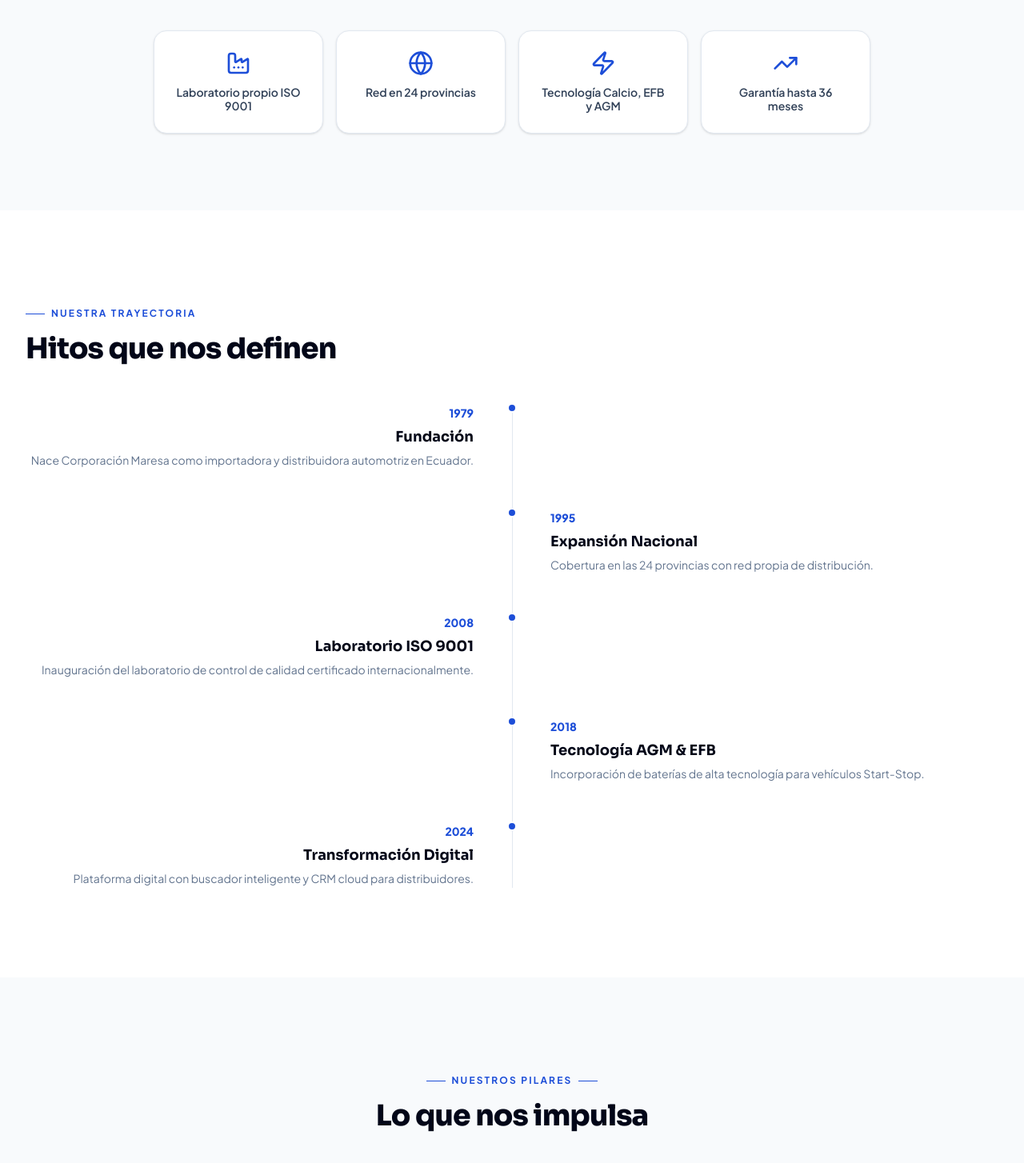
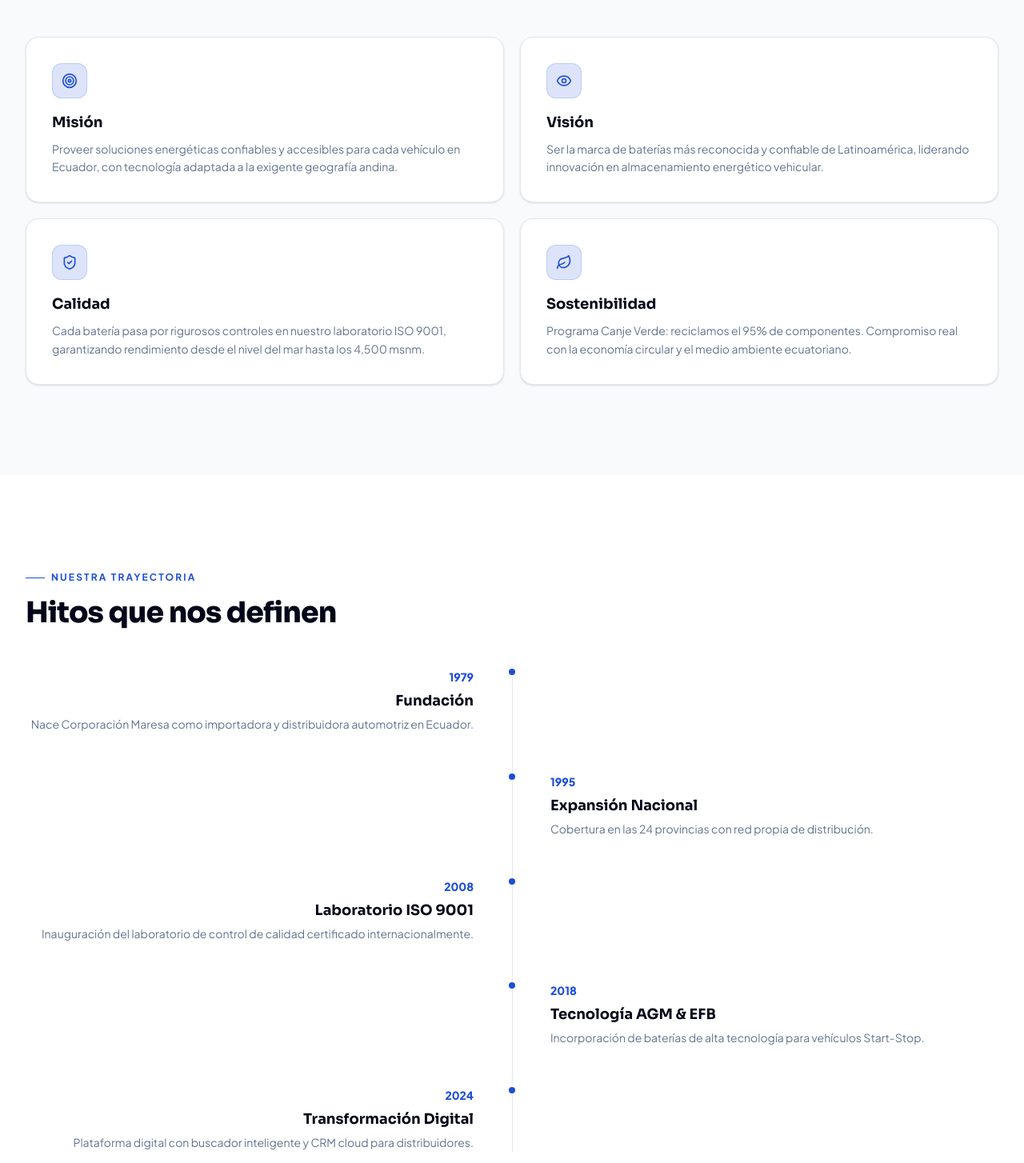
Before and after one commit to pablofgarciaf/baterias-project, a Next.js app: page /nosotros in a window 1280 px wide. Shown: the part 996-2450 px from the top of the page at 80% size. Built offline with nearby package versions, Linux system fonts and the light colour scheme.

Commit message:
fix(nosotros): format code and fix formatting issues from user edits

```diff
--- a/src/app/(site)/nosotros/NosotrosClient.tsx
+++ b/src/app/(site)/nosotros/NosotrosClient.tsx
@@ -1,8 +1,8 @@
-'use client';
+"use client";
 
-import { useTheme } from '@/context/ThemeContext';
-import { useSiteContent } from '@/context/SiteContentContext';
-import { motion } from 'motion/react';
+import { useTheme } from "@/context/ThemeContext";
+import { useSiteContent } from "@/context/SiteContentContext";
+import { motion } from "motion/react";
 import {
   Battery,
   Target,
@@ -17,41 +17,77 @@ import {
   Globe,
   TrendingUp,
   CheckCircle2,
-} from 'lucide-react';
+} from "lucide-react";
 
 const stats = [
-  { value: '45+', label: 'Años de experiencia', icon: Award },
-  { value: '24', label: 'Provincias cubiertas', icon: MapPin },
-  { value: '150+', label: 'Distribuidores activos', icon: Users },
-  { value: '500K+', label: 'Baterías vendidas', icon: Battery },
+  { value: "45+", label: "Años de experiencia", icon: Award },
+  { value: "24", label: "Provincias cubiertas", icon: MapPin },
+  { value: "150+", label: "Distribuidores activos", icon: Users },
+  { value: "500K+", label: "Baterías vendidas", icon: Battery },
 ];
 
 const timeline = [
-  { year: '1979', title: 'Fundación', desc: 'Nace Corporación Maresa como importadora y distribuidora automotriz en Ecuador.' },
-  { year: '1995', title: 'Expansión Nacional', desc: 'Cobertura en las 24 provincias con red propia de distribución.' },
-  { year: '2008', title: 'Laboratorio ISO 9001', desc: 'Inauguración del laboratorio de control de calidad certificado internacionalmente.' },
-  { year: '2018', title: 'Tecnología AGM & EFB', desc: 'Incorporación de baterías de alta tecnología para vehículos Start-Stop.' },
-  { year: '2024', title: 'Transformación Digital', desc: 'Plataforma digital con buscador inteligente y CRM cloud para distribuidores.' },
+  {
+    year: "1979",
+    title: "Fundación",
+    desc: "Nace Corporación Maresa como importadora y distribuidora automotriz en Ecuador.",
+  },
+  {
+    year: "1995",
+    title: "Expansión Nacional",
+    desc: "Cobertura en las 24 provincias con red propia de distribución.",
+  },
+  {
+    year: "2008",
+    title: "Laboratorio ISO 9001",
+    desc: "Inauguración del laboratorio de control de calidad certificado internacionalmente.",
+  },
+  {
+    year: "2018",
+    title: "Tecnología AGM & EFB",
+    desc: "Incorporación de baterías de alta tecnología para vehículos Start-Stop.",
+  },
+  {
+    year: "2024",
+    title: "Transformación Digital",
+    desc: "Plataforma digital con buscador inteligente y CRM cloud para distribuidores.",
+  },
 ];
 
 const values = [
-  { icon: Target, title: 'Misión', text: 'Proveer soluciones energéticas confiables y accesibles para cada vehículo en Ecuador, con tecnología adaptada a la exigente geografía andina.' },
-  { icon: Eye, title: 'Visión', text: 'Ser la marca de baterías más reconocida y confiable de Latinoamérica, liderando innovación en almacenamiento energético vehicular.' },
-  { icon: ShieldCheck, title: 'Calidad', text: 'Cada batería pasa por rigurosos controles en nuestro laboratorio ISO 9001, garantizando rendimiento desde el nivel del mar hasta los 4,500 msnm.' },
-  { icon: Leaf, title: 'Sostenibilidad', text: 'Programa Canje Verde: reciclamos el 95% de componentes. Compromiso real con la economía circular y el medio ambiente ecuatoriano.' },
+  {
+    icon: Target,
+    title: "Misión",
+    text: "Proveer soluciones energéticas confiables y accesibles para cada vehículo en Ecuador, con tecnología adaptada a la exigente geografía andina.",
+  },
+  {
+    icon: Eye,
+    title: "Visión",
+    text: "Ser la marca de baterías más reconocida y confiable de Latinoamérica, liderando innovación en almacenamiento energético vehicular.",
+  },
+  {
+    icon: ShieldCheck,
+    title: "Calidad",
+    text: "Cada batería pasa por rigurosos controles en nuestro laboratorio ISO 9001, garantizando rendimiento desde el nivel del mar hasta los 4,500 msnm.",
+  },
+  {
+    icon: Leaf,
+    title: "Sostenibilidad",
+    text: "Programa Canje Verde: reciclamos el 95% de componentes. Compromiso real con la economía circular y el medio ambiente ecuatoriano.",
+  },
 ];
 
 const differentials = [
-  { icon: Factory, text: 'Laboratorio propio ISO 9001' },
-  { icon: Globe, text: 'Red en 24 provincias' },
-  { icon: Zap, text: 'Tecnología Calcio, EFB y AGM' },
-  { icon: TrendingUp, text: 'Garantía hasta 36 meses' },
+  { icon: Factory, text: "Laboratorio propio ISO 9001" },
+  { icon: Globe, text: "Red en 24 provincias" },
+  { icon: Zap, text: "Tecnología Calcio, EFB y AGM" },
+  { icon: TrendingUp, text: "Garantía hasta 36 meses" },
 ];
 
 export default function NosotrosClient() {
   const { theme } = useTheme();
   const { content } = useSiteContent();
-  const isDark = theme === 'dark';
+  const isDark = theme === "dark";
   const about = content.about;
 
   return (
@@ -59,8 +95,16 @@ export default function NosotrosClient() {
       {/* Hero 100vh con imagen de fondo y stats */}
       <section className="relative h-screen min-h-[600px] flex items-end overflow-hidden -mt-14 lg:-mt-16">
         <picture className="absolute inset-0 z-0">
-          <source media="(max-width: 767px)" srcSet="/quienes-somos-hero-movile.webp" type="image/webp" />
-          <source media="(min-width: 768px)" srcSet="/quienes-somos-hero-desktop.webp" type="image/webp" />
+          <source
+            media="(max-width: 767px)"
+            srcSet="/quienes-somos-hero-movile.webp"
+            type="image/webp"
+          />
+          <source
+            media="(min-width: 768px)"
+            srcSet="/quienes-somos-hero-desktop.webp"
+            type="image/webp"
+          />
           <img
             src="/quienes-somos-hero-desktop.webp"
             alt="Corporación Maresa — Quiénes Somos"
@@ -100,94 +144,39 @@ export default function NosotrosClient() {
             className="mt-8 grid grid-cols-2 lg:grid-cols-4 gap-3"
           >
             {stats.map((stat, i) => (
-              <div key={i} className="p-4 rounded-2xl bg-white/10 backdrop-blur-md border border-white/15 text-center">
+              <div
+                key={i}
+                className="p-4 rounded-2xl bg-white/10 backdrop-blur-md border border-white/15 text-center"
+              >
                 <stat.icon className="w-5 h-5 mx-auto mb-2 text-primary-300" />
-                <div className="text-3xl font-extrabold tracking-tight text-white">{stat.value}</div>
-                <div className="text-xs font-medium mt-1 text-white/60">{stat.label}</div>
+                <div className="text-3xl font-extrabold tracking-tight text-white">
+                  {stat.value}
+                </div>
+                <div className="text-xs font-medium mt-1 text-white/60">
+                  {stat.label}
+                </div>
               </div>
             ))}
           </motion.div>
         </div>
       </section>
 
-      {/* About Text & Differentials */}
-      <section className={`py-16 sm:py-24 ${isDark ? 'bg-slate-900' : 'bg-slate-50'}`}>
-        <div className="container-max">
-          <motion.div
-            initial={{ opacity: 0, y: 20 }}
-            whileInView={{ opacity: 1, y: 0 }}
-            viewport={{ once: true }}
-            className="max-w-4xl mx-auto text-center"
-          >
-            <p className={`text-lg sm:text-xl leading-relaxed mb-10 ${isDark ? 'text-slate-300' : 'text-slate-600'}`}>
-              {about.paragraph2}
-            </p>
-
-            <div className="grid grid-cols-2 md:grid-cols-4 gap-4">
-              {differentials.map((d, i) => (
-                <div key={i} className={`flex flex-col items-center gap-3 p-6 rounded-2xl border ${
-                  isDark ? 'bg-slate-800/50 border-slate-700' : 'bg-white border-slate-200 shadow-sm'
-                }`}>
-                  <d.icon className={`w-8 h-8 ${isDark ? 'text-primary-400' : 'text-primary-600'}`} />
-                  <span className={`text-sm font-semibold text-center leading-tight ${isDark ? 'text-slate-200' : 'text-slate-700'}`}>{d.text}</span>
-                </div>
-              ))}
-            </div>
-          </motion.div>
-        </div>
-      </section>
-
-      {/* Timeline */}
-      <section className={`py-20 sm:py-28 ${isDark ? 'bg-slate-950' : 'bg-white'}`}>
-        <div className="container-max">
-          <div className="mb-12">
-            <span className={`inline-flex items-center gap-2 text-xs font-bold uppercase tracking-[0.18em] mb-4 ${isDark ? 'text-primary-400' : 'text-primary-600'}`}>
-              <span className="w-6 h-px bg-current" />
-              Nuestra Trayectoria
-            </span>
-            <h2 className={`text-3xl sm:text-4xl font-extrabold tracking-tight ${isDark ? 'text-white' : 'text-slate-950'}`}>
-              Hitos que nos definen
-            </h2>
-          </div>
-
-          <div className="relative">
-            <div className={`absolute left-4 sm:left-1/2 top-0 bottom-0 w-px ${isDark ? 'bg-slate-800' : 'bg-slate-200'}`} />
-            <div className="space-y-12">
-              {timeline.map((item, i) => (
-                <motion.div
-                  key={item.year}
-                  initial={{ opacity: 0, y: 20 }}
-                  whileInView={{ opacity: 1, y: 0 }}
-                  viewport={{ once: true }}
-                  transition={{ delay: i * 0.08 }}
-                  className={`relative flex items-start gap-6 sm:gap-0 ${i % 2 === 0 ? 'sm:flex-row' : 'sm:flex-row-reverse'}`}
-                >
-                  <div className={`sm:w-1/2 ${i % 2 === 0 ? 'sm:pr-12 sm:text-right' : 'sm:pl-12'}`}>
-                    <span className={`text-sm font-extrabold ${isDark ? 'text-primary-400' : 'text-primary-600'}`}>{item.year}</span>
-                    <h3 className={`text-lg font-bold mt-1 ${isDark ? 'text-white' : 'text-slate-950'}`}>{item.title}</h3>
-                    <p className={`text-sm mt-1 leading-relaxed ${isDark ? 'text-slate-400' : 'text-slate-500'}`}>{item.desc}</p>
-                  </div>
-                  <div className={`absolute left-4 sm:left-1/2 -translate-x-1/2 w-3 h-3 rounded-full border-2 ${
-                    isDark ? 'bg-primary-500 border-slate-950' : 'bg-primary-600 border-white'
-                  }`} />
-                  <div className="hidden sm:block sm:w-1/2" />
-                </motion.div>
-              ))}
-            </div>
-          </div>
-        </div>
-      </section>
-
       {/* Values Grid */}
-      <section className={`py-20 sm:py-28 ${isDark ? 'bg-slate-900' : 'bg-slate-50'}`}>
+      <section
+        className={`py-20 sm:py-28 ${isDark ? "bg-slate-900" : "bg-slate-50"}`}
+      >
         <div className="container-max">
           <div className="mb-12 text-center">
-            <span className={`inline-flex items-center gap-2 text-xs font-bold uppercase tracking-[0.18em] mb-4 ${isDark ? 'text-primary-400' : 'text-primary-600'}`}>
+            <span
+              className={`inline-flex items-center gap-2 text-xs font-bold uppercase tracking-[0.18em] mb-4 ${isDark ? "text-primary-400" : "text-primary-600"}`}
+            >
               <span className="w-6 h-px bg-current" />
               Nuestros Pilares
               <span className="w-6 h-px bg-current" />
             </span>
-            <h2 className={`text-3xl sm:text-4xl font-extrabold tracking-tight ${isDark ? 'text-white' : 'text-slate-950'}`}>
+            <h2
+              className={`text-3xl sm:text-4xl font-extrabold tracking-tight ${isDark ? "text-white" : "text-slate-950"}`}
+            >
               Lo que nos impulsa
             </h2>
           </div>
@@ -202,20 +191,139 @@ export default function NosotrosClient() {
                 transition={{ delay: i * 0.08 }}
                 className={`p-6 sm:p-8 rounded-2xl border transition-all duration-200 hover:-translate-y-0.5 ${
                   isDark
-                    ? 'bg-slate-950/60 border-slate-800 hover:border-slate-700'
-                    : 'bg-white border-slate-200 hover:border-primary-200 shadow-sm'
+                    ? "bg-slate-950/60 border-slate-800 hover:border-slate-700"
+                    : "bg-white border-slate-200 hover:border-primary-200 shadow-sm"
                 }`}
               >
                 <div className="w-11 h-11 rounded-xl bg-primary-600/15 border border-primary-500/20 flex items-center justify-center mb-4">
-                  <item.icon className={`w-5 h-5 ${isDark ? 'text-primary-400' : 'text-primary-600'}`} />
+                  <item.icon
+                    className={`w-5 h-5 ${isDark ? "text-primary-400" : "text-primary-600"}`}
+                  />
                 </div>
-                <h3 className={`text-lg font-bold mb-2 ${isDark ? 'text-white' : 'text-slate-950'}`}>{item.title}</h3>
-                <p className={`text-sm leading-relaxed ${isDark ? 'text-slate-400' : 'text-slate-500'}`}>{item.text}</p>
+                <h3
+                  className={`text-lg font-bold mb-2 ${isDark ? "text-white" : "text-slate-950"}`}
+                >
+                  {item.title}
+                </h3>
+                <p
+                  className={`text-sm leading-relaxed ${isDark ? "text-slate-400" : "text-slate-500"}`}
+                >
+                  {item.text}
+                </p>
               </motion.div>
             ))}
           </div>
         </div>
       </section>
+
+      {/* Timeline */}
+      <section
+        className={`py-20 sm:py-28 ${isDark ? "bg-slate-950" : "bg-white"}`}
+      >
+        <div className="container-max">
+          <div className="mb-12">
+            <span
+              className={`inline-flex items-center gap-2 text-xs font-bold uppercase tracking-[0.18em] mb-4 ${isDark ? "text-primary-400" : "text-primary-600"}`}
+            >
+              <span className="w-6 h-px bg-current" />
+              Nuestra Trayectoria
+            </span>
+            <h2
+              className={`text-3xl sm:text-4xl font-extrabold tracking-tight ${isDark ? "text-white" : "text-slate-950"}`}
+            >
+              Hitos que nos definen
+            </h2>
+          </div>
+
+          <div className="relative">
+            <div
+              className={`absolute left-4 sm:left-1/2 top-0 bottom-0 w-px ${isDark ? "bg-slate-800" : "bg-slate-200"}`}
+            />
+            <div className="space-y-12">
+              {timeline.map((item, i) => (
+                <motion.div
+                  key={item.year}
+                  initial={{ opacity: 0, y: 20 }}
+                  whileInView={{ opacity: 1, y: 0 }}
+                  viewport={{ once: true }}
+                  transition={{ delay: i * 0.08 }}
+                  className={`relative flex items-start gap-6 sm:gap-0 ${i % 2 === 0 ? "sm:flex-row" : "sm:flex-row-reverse"}`}
+                >
+                  <div
+                    className={`sm:w-1/2 ${i % 2 === 0 ? "sm:pr-12 sm:text-right" : "sm:pl-12"}`}
+                  >
+                    <span
+                      className={`text-sm font-extrabold ${isDark ? "text-primary-400" : "text-primary-600"}`}
+                    >
+                      {item.year}
+                    </span>
+                    <h3
+                      className={`text-lg font-bold mt-1 ${isDark ? "text-white" : "text-slate-950"}`}
+                    >
+                      {item.title}
+                    </h3>
+                    <p
+                      className={`text-sm mt-1 leading-relaxed ${isDark ? "text-slate-400" : "text-slate-500"}`}
+                    >
+                      {item.desc}
+                    </p>
+                  </div>
+                  <div
+                    className={`absolute left-4 sm:left-1/2 -translate-x-1/2 w-3 h-3 rounded-full border-2 ${
+                      isDark
+                        ? "bg-primary-500 border-slate-950"
+                        : "bg-primary-600 border-white"
+                    }`}
+                  />
+                  <div className="hidden sm:block sm:w-1/2" />
+                </motion.div>
+              ))}
+            </div>
+          </div>
+        </div>
+      </section>
+
+      {/* About Text & Differentials */}
+      <section
+        className={`py-16 sm:py-24 ${isDark ? "bg-slate-900" : "bg-slate-50"}`}
+      >
+        <div className="container-max">
+          <motion.div
+            initial={{ opacity: 0, y: 20 }}
+            whileInView={{ opacity: 1, y: 0 }}
+            viewport={{ once: true }}
+            className="max-w-4xl mx-auto text-center"
+          >
+            <p
+              className={`text-lg sm:text-xl leading-relaxed mb-10 ${isDark ? "text-slate-300" : "text-slate-600"}`}
+            >
+              {about.paragraph2}
+            </p>
+
+            <div className="grid grid-cols-2 md:grid-cols-4 gap-4">
+              {differentials.map((d, i) => (
+                <div
+                  key={i}
+                  className={`flex flex-col items-center gap-3 p-6 rounded-2xl border ${
+                    isDark
+                      ? "bg-slate-800/50 border-slate-700"
+                      : "bg-white border-slate-200 shadow-sm"
+                  }`}
+                >
+                  <d.icon
+                    className={`w-8 h-8 ${isDark ? "text-primary-400" : "text-primary-600"}`}
+                  />
+                  <span
+                    className={`text-sm font-semibold text-center leading-tight ${isDark ? "text-slate-200" : "text-slate-700"}`}
+                  >
+                    {d.text}
+                  </span>
+                </div>
+              ))}
+            </div>
+          </motion.div>
+        </div>
+      </section>
     </>
   );
 }
```
